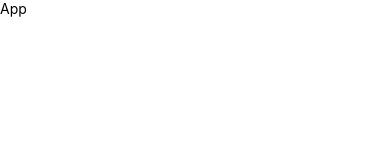
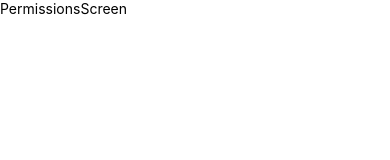
Before and after one commit to DarkRose73/RN-RoutesApp, a React Native app: screen /PermissionsScreen in a window 390 px wide. Shown: the top 160 px of the page. Built offline with nearby package versions, Linux system fonts and the light colour scheme.

Commit message:
basic setup

```diff
--- a/App.tsx
+++ b/App.tsx
@@ -1,11 +1,14 @@
-import {View, Text} from 'react-native';
+import 'react-native-gesture-handler';
 import React from 'react';
+import Icon from 'react-native-vector-icons/Ionicons';
+import {NavigationContainer} from '@react-navigation/native';
+import {Navigator} from './src/navigator/Navigator';
 
 const App = () => {
   return (
-    <View>
-      <Text>App</Text>
-    </View>
+    <NavigationContainer>
+      <Navigator />
+    </NavigationContainer>
   );
 };
 
--- /dev/null
+++ b/src/navigator/Navigator.tsx
@@ -0,0 +1,18 @@
+import {createStackNavigator} from '@react-navigation/stack';
+import {MapScreen} from '../screens/MapScreen';
+import {PermissionsScreen} from '../screens/PermissionsScreen';
+
+const Stack = createStackNavigator();
+
+export const Navigator = () => {
+  return (
+    <Stack.Navigator
+      screenOptions={{
+        headerShown: false,
+        cardStyle: {backgroundColor: 'white'},
+      }}>
+      <Stack.Screen name="MapScreen" component={MapScreen} />
+      <Stack.Screen name="PermissionsScreen" component={PermissionsScreen} />
+    </Stack.Navigator>
+  );
+};
--- /dev/null
+++ b/src/screens/MapScreen.tsx
@@ -0,0 +1,10 @@
+import {View, Text} from 'react-native';
+import React from 'react';
+
+export const MapScreen = () => {
+  return (
+    <View>
+      <Text>MapScreen</Text>
+    </View>
+  );
+};
--- /dev/null
+++ b/src/screens/PermissionsScreen.tsx
@@ -0,0 +1,10 @@
+import {View, Text} from 'react-native';
+import React from 'react';
+
+export const PermissionsScreen = () => {
+  return (
+    <View>
+      <Text>PermissionsScreen</Text>
+    </View>
+  );
+};
```
Also changed, not shown: package.json (+7 -0 lines), src/screens/LoadingScreen.tsx (added, +10 -0 lines), 4 other files (tests, documents, lock files or other folders).
